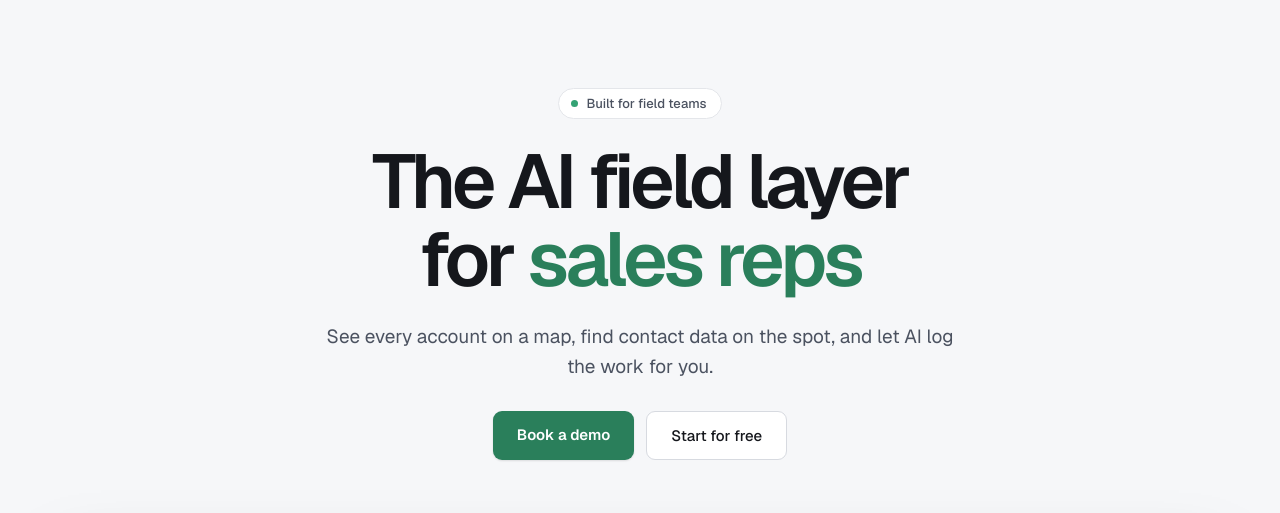
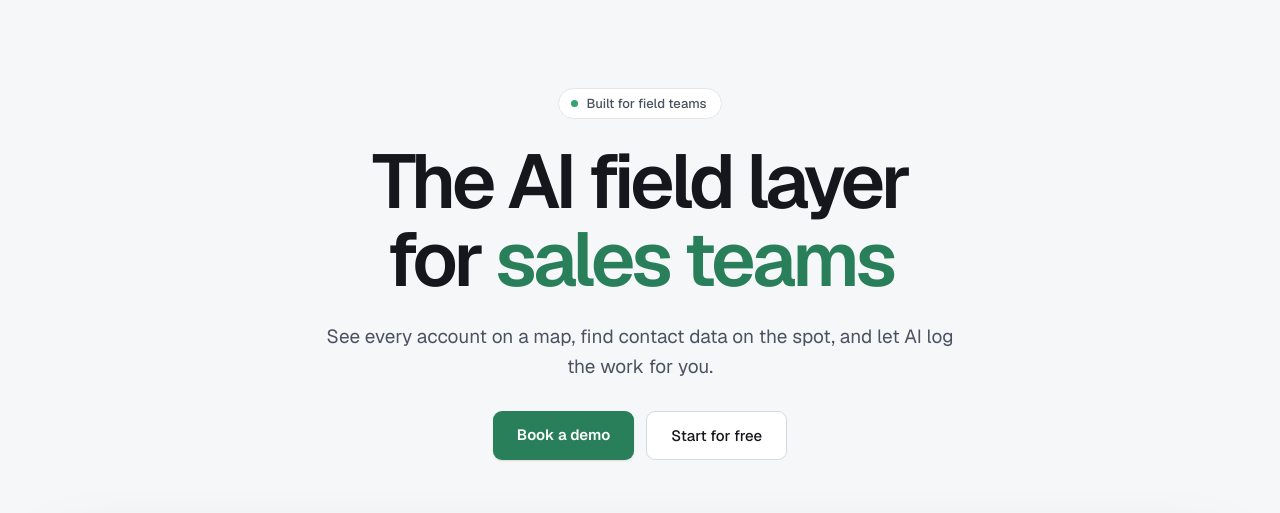
Before and after one commit to rudiment-gtm/encore-landing-page, a website built with Vite: page index.html in a window 1280 px wide. Shown: the part 69-582 px from the top of the page. Built offline with nearby package versions, Linux system fonts and the light colour scheme; files whose address does not match are found by name.

Commit message:
Change hero headline to 'The AI field layer for sales teams' (#24)
Claude-Session: https://claude.ai/code/session_01HC5KPJQqMswnR5xzJkAF9v

Co-authored-by: Claude <noreply@anthropic.com>

```diff
--- a/index.html
+++ b/index.html
@@ -7,7 +7,7 @@
 <link rel="icon" href="/favicon.ico" sizes="any">
 <link rel="icon" href="/favicon.svg" type="image/svg+xml">
 <link rel="apple-touch-icon" href="/apple-touch-icon.png">
-<meta name="description" content="The AI field layer for sales reps. See every account on a map, find contact data on the spot, and let AI log the work for you. Built for field teams.">
+<meta name="description" content="The AI field layer for sales teams. See every account on a map, find contact data on the spot, and let AI log the work for you. Built for field teams.">
 <script src="/support.js"></script>
 </head>
 <body>
@@ -80,7 +80,7 @@
     <div style="display:flex; align-items:center; gap:8px; background:var(--surface); border:1px solid var(--line); border-radius:999px; padding:6px 14px 6px 12px; font-size:13px; font-weight:500; color:var(--ink2);">
       <span style="width:7px; height:7px; border-radius:50%; background:#34A274;"></span>Built for field teams
     </div>
-    <h1 style="margin:0; font-family:Geist,sans-serif; font-size:clamp(40px,7vw,76px); font-weight:600; letter-spacing:-.05em; line-height:1.02; max-width:16ch; text-wrap:balance;">The AI field layer for <span style="color:{{accent}};">sales reps</span></h1>
+    <h1 style="margin:0; font-family:Geist,sans-serif; font-size:clamp(40px,7vw,76px); font-weight:600; letter-spacing:-.05em; line-height:1.02; max-width:16ch; text-wrap:balance;">The AI field layer for <span style="color:{{accent}};">sales teams</span></h1>
     <p style="margin:0; font-size:19px; line-height:1.6; color:var(--ink2); max-width:52ch; text-wrap:pretty;">See every account on a map, find contact data on the spot, and let AI log the work for you.</p>
     <div style="display:flex; gap:12px; flex-wrap:wrap; justify-content:center; padding-top:4px;">
       <a href="https://meetings-na2.hubspot.com/encore/encore-demo" target="_blank" rel="noopener" style="background:{{accent}}; color:var(--on-accent); border-radius:9px; padding:14px 24px; font-size:15px; font-weight:600; box-shadow:0 1px 2px rgba(21,23,28,.12);" style-hover="background:var(--accent-hover); color:var(--on-accent)">Book a demo</a>
```
